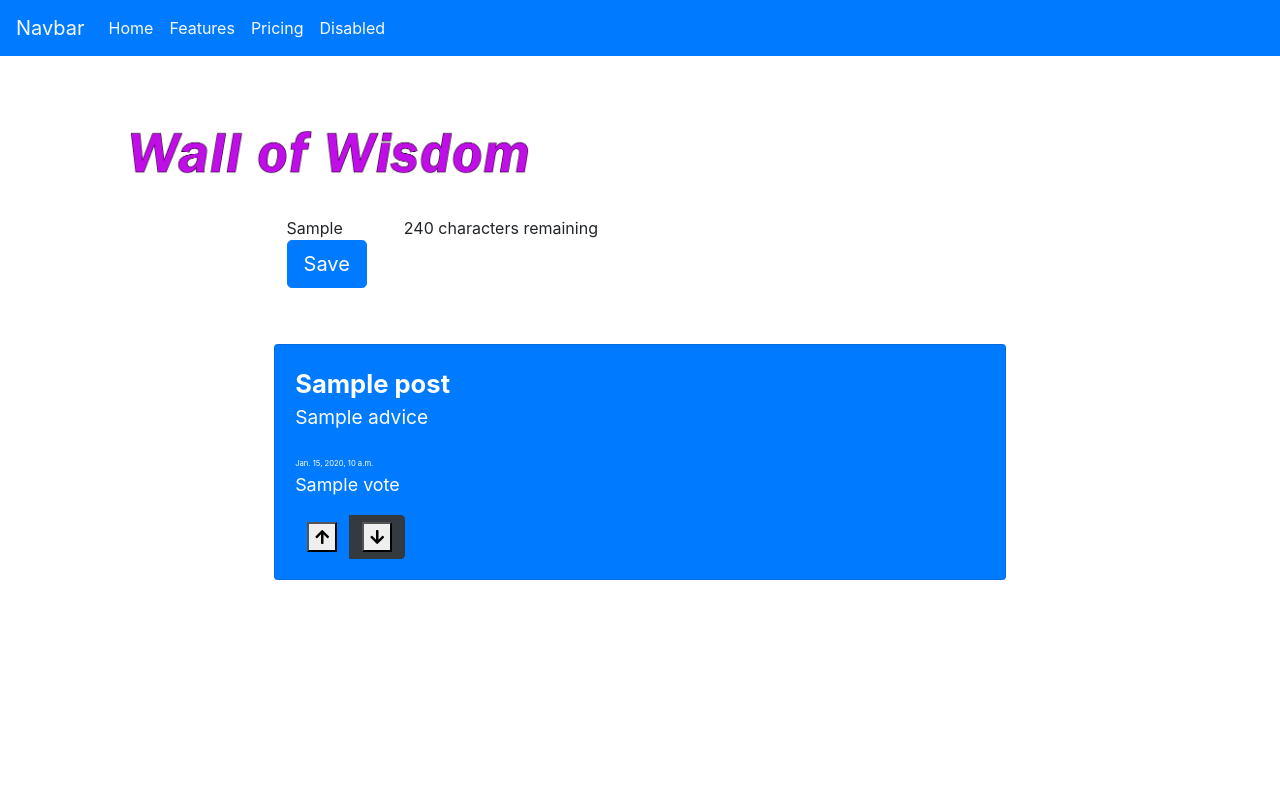
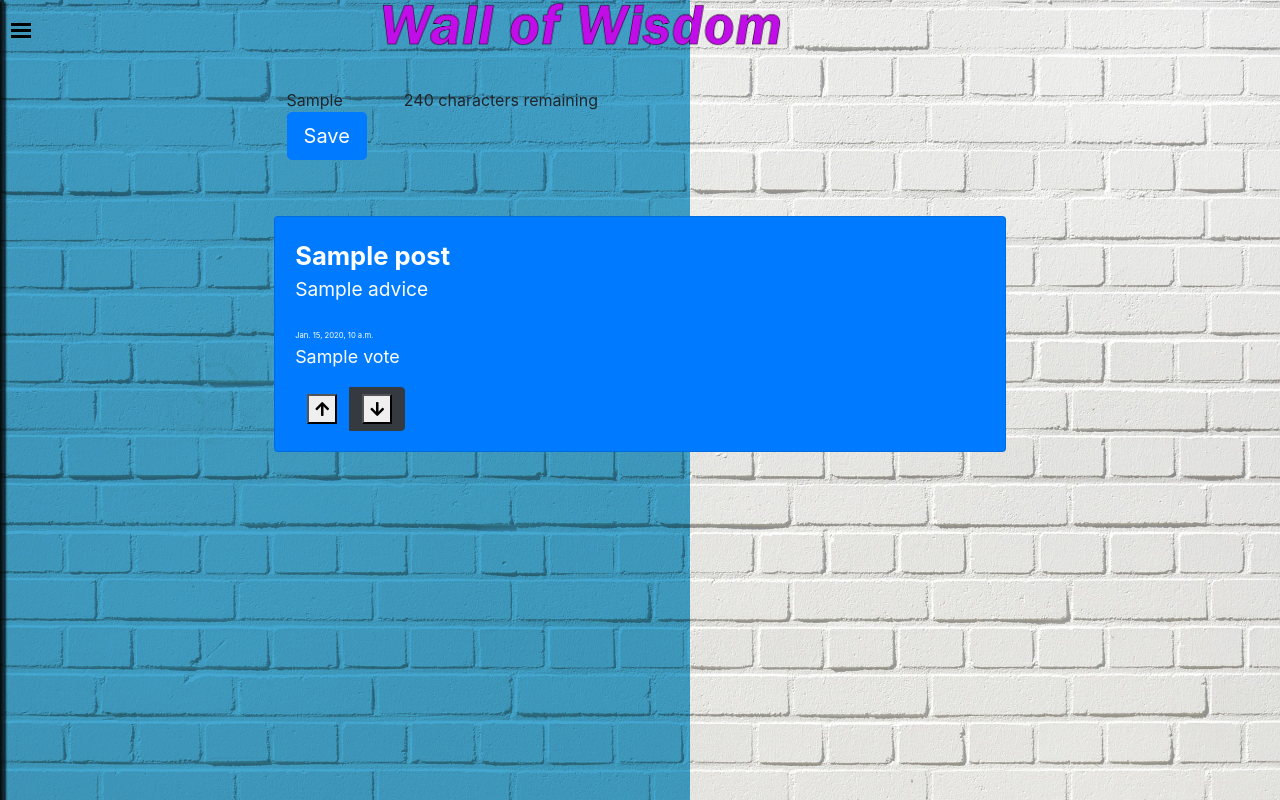
Before and after one commit to nh916/wallsof-public, a Django app: template templates/wallOf/advice.html in a window 1280 px wide. Run offline with Django 3.2, Linux system fonts and the light colour scheme; the template is opened without the code that fills it: most values are stand-ins (such as "Sample title", 1, 10 or a date in 2020); some libraries are stand-ins or nearby versions; some web fonts are replaced.

Commit message:
before clone and brick background

```diff
--- a/templates/Base_All.html
+++ b/templates/Base_All.html
@@ -88,7 +88,15 @@
     {% endblock %}
 
     <style>
-
+        body {
+            width: 100%;
+            height: 100%;
+            background-image: url('{% static 'pictures/brich and blue.jpg' %}');
+            background-size: cover;
+            background-attachment: fixed;
+            margin: 0;
+            padding: 0;
+        }
     </style>
 
     {% block style %}
@@ -118,10 +126,10 @@
 
 {#<h1 class="wow lightSpeedIn" id="title_it">Wall of Frustrations</h1>#}
 
-{% comment %}<div style="width: 80%" class="row">{% endcomment %}
+<div style="width: 80%" class="row">
 
 
-    {% comment %}<div id='oscuro'></div>
+    <div id='oscuro'></div>
 
     <nav id='menu-lateral' role='navigation'>
         <ul class='menu'>
@@ -153,43 +161,7 @@
 
 
         <!--FIN CONTENIDO CONTENIDO -->
-    </main>{% endcomment %}
-
-
-
-
-
-<nav class="navbar navbar-expand-lg navbar-light bg-primary">
-  <a class="navbar-brand text-light" href="#">Navbar</a>
-  <button class="navbar-toggler" type="button" data-toggle="collapse" data-target="#navbarNavAltMarkup" aria-controls="navbarNavAltMarkup" aria-expanded="false" aria-label="Toggle navigation">
-    <span class="navbar-toggler-icon"></span>
-  </button>
-  <div class="collapse navbar-collapse" id="navbarNavAltMarkup">
-    <div class="navbar-nav">
-      <a class="nav-item nav-link active text-light" href="#">Home <span class="sr-only">(current)</span></a>
-      <a class="nav-item nav-link text-light" href="#">Features</a>
-      <a class="nav-item nav-link text-light" href="#">Pricing</a>
-      <a class="nav-item nav-link disabled text-light" href="#">Disabled</a>
-    </div>
-  </div>
-</nav>
-
-
-
-
-
-
-
-
-
-
-
-
-
-
-
-
-
+    </main>
 
     <br>
     <br>
@@ -205,7 +177,7 @@
         {% endblock %}
 
     </div>
-{% comment %}</div>{% endcomment %}
+</div>
 
 
 <div class="form-group container-fluid wow fadeInRight" style="padding: 1rem;">
--- a/templates/static/css/wallOf/wallOf style.css
+++ b/templates/static/css/wallOf/wallOf style.css
@@ -431,8 +431,9 @@ a {
     text-decoration: none;
 }
 
+
 /***********************/
-/*.menu {
+.menu {
     list-style: none;
     margin: 2em auto;
     padding-left: 0;
@@ -578,7 +579,7 @@ a {
     text-decoration: none;
 }
 
-!***********************!
+
 .menu {
     list-style: none;
     margin: 2em auto;
@@ -718,6 +719,6 @@ nav.mostrar {
     font-size: 28px;
     display: block;
     margin-bottom: 10px;
-}*/
+}
 
 /***********************************************************************************/
```
Also changed, not shown: templates/static/pictures/brich and blue.jpg (added).
